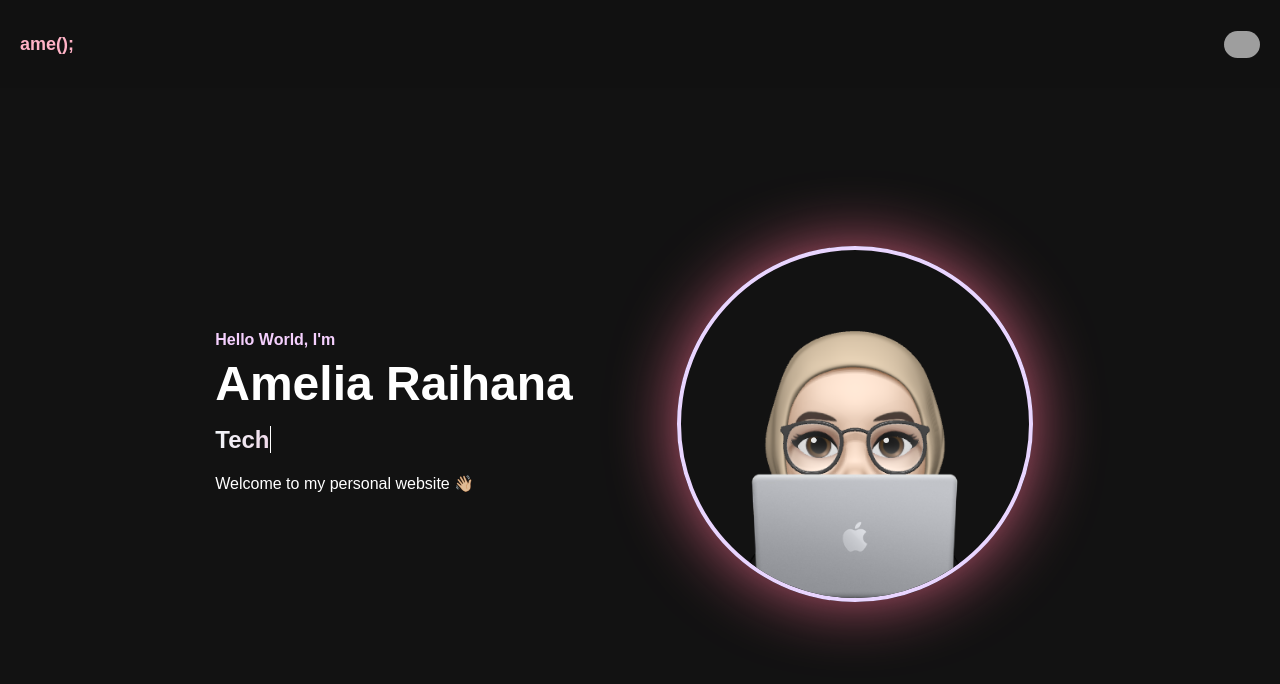
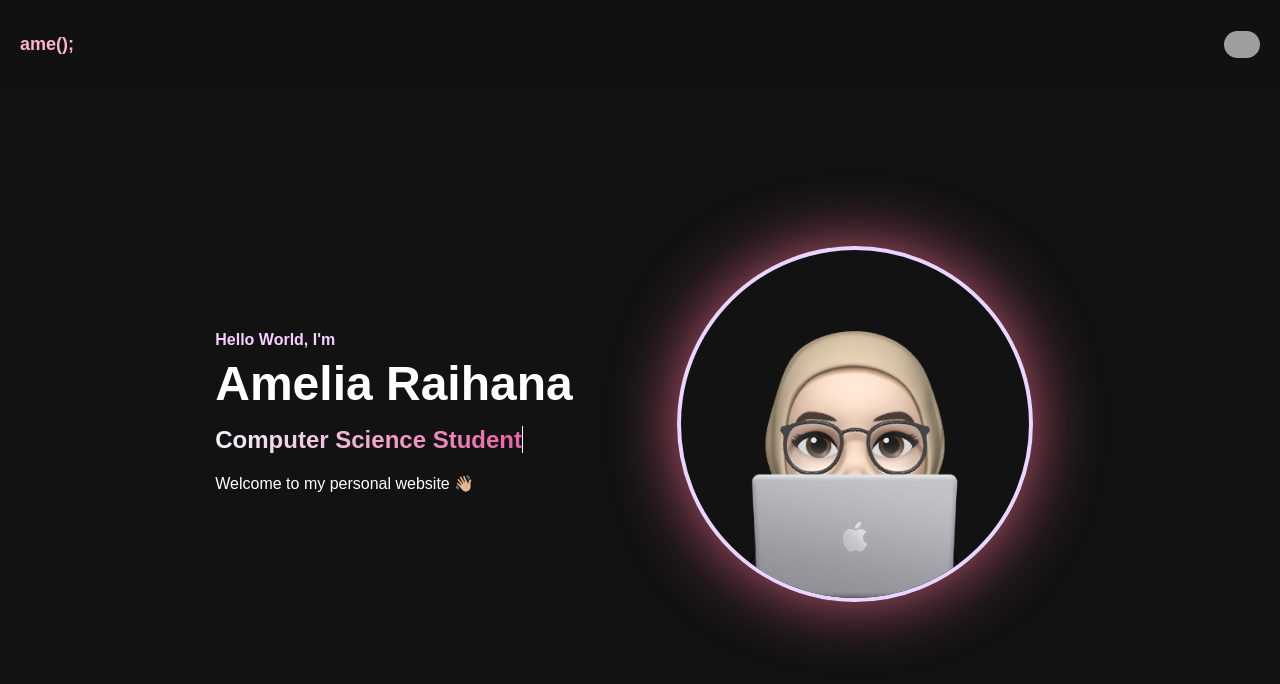
Before and after one commit to amelraihana/portfolio, a Vue app: page / in a window 1280 px wide. Shown: the top 684 px of the page. Built offline with nearby package versions, Linux system fonts and the light colour scheme; grey boxes are pictures that could not be loaded.

Commit message:
Update home view

```diff
--- a/src/views/HomeView.vue
+++ b/src/views/HomeView.vue
@@ -26,7 +26,7 @@ export default {
   name: 'HomeView',
   data() {
     return {
-      toRotate: ["Tech Enthusiast", "Full-Stack Engineer" , "Computer Science Student", "Specialized in Software Engineering"],
+      toRotate: ["Computer Science Student", "Specialized in Software Engineering"],
       period: 2000,
       txt: '',
       loopNum: 0,
```
